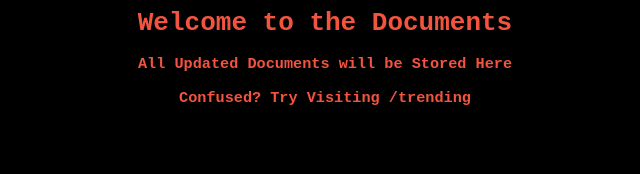
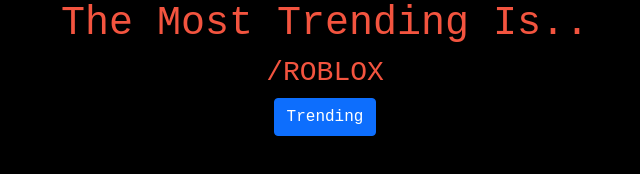
Before and after one commit to 3q6/thedocuments, a plain HTML site: page index.html in a window 1280 px wide. Shown: the whole page, without its empty margins (315-955 px from the left). Drawn offline with nearby package versions, Linux system fonts and the light colour scheme.

Commit message:
Update index.html

```diff
--- a/index.html
+++ b/index.html
@@ -1,3 +1,10 @@
+<head>
+    <link href="https://cdn.jsdelivr.net/npm/bootstrap@5.1.3/dist/css/bootstrap.min.css" rel="stylesheet" integrity="sha384-1BmE4kWBq78iYhFldvKuhfTAU6auU8tT94WrHftjDbrCEXSU1oBoqyl2QvZ6jIW3" crossorigin="anonymous">
+    <script src="https://cdn.jsdelivr.net/npm/bootstrap@5.1.3/dist/js/bootstrap.bundle.min.js" integrity="sha384-ka7Sk0Gln4gmtz2MlQnikT1wXgYsOg+OMhuP+IlRH9sENBO0LRn5q+8nbTov4+1p" crossorigin="anonymous"></script>
+    <script src="https://cdn.jsdelivr.net/npm/@popperjs/core@2.10.2/dist/umd/popper.min.js" integrity="sha384-7+zCNj/IqJ95wo16oMtfsKbZ9ccEh31eOz1HGyDuCQ6wgnyJNSYdrPa03rtR1zdB" crossorigin="anonymous"></script>
+    <script src="https://cdn.jsdelivr.net/npm/bootstrap@5.1.3/dist/js/bootstrap.min.js" integrity="sha384-QJHtvGhmr9XOIpI6YVutG+2QOK9T+ZnN4kzFN1RtK3zEFEIsxhlmWl5/YESvpZ13" crossorigin="anonymous"></script>
+</head>
+
 <style>
     body{
         background-color:black;
@@ -8,8 +15,10 @@
 
 </style>
 
-<title>Documents</title>
+<title>Trending</title>
 
-<h1>Welcome to the Documents</h1>
-<h3>All Updated Documents will be Stored Here</h3>
-<h3>Confused? Try Visiting /trending</h3>
+<h1>The Most Trending Is..</h1>
+
+<h3>/ROBLOX</h3>
+
+<button type="button" onClick="window.location.href='https://thedocuments.netlify.com'" class="btn btn-primary">Trending</button>
```
